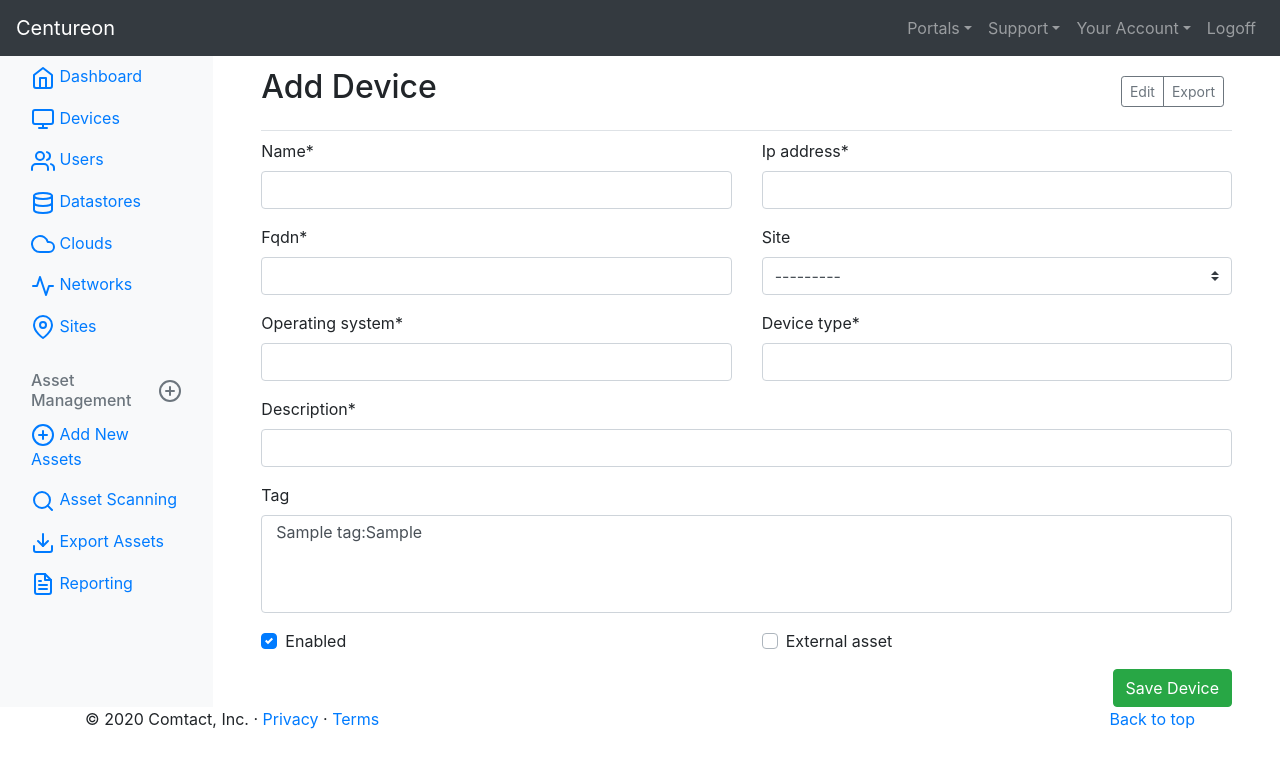
After one commit to JBertnick/Centureon, a Django app: page /home/assets/devices/add/ in a window 1280 px wide. The commit adds this page. Shown: the top 768 px of the page. Run offline with Django 3.2, Linux system fonts and the light colour scheme; a user stored in the database is signed in; tables that the repository leaves empty hold one stand-in row (values such as "Sample post"); some libraries are stand-ins or nearby versions.

Commit message:
Asset Management UD2

```diff
--- a/netscan/forms.py
+++ b/netscan/forms.py
@@ -1,5 +1,7 @@
 from django import forms
-from netscan.models import assets_master,  assets_hosts
+from netscan.models import assets_master,  assets_hosts, assets_users, sites
+from crispy_forms.helper import FormHelper
+from crispy_forms.layout import Submit
 
 class assets_master_form(forms.ModelForm):
     class Meta:
@@ -10,4 +12,26 @@
 class assets_hosts_form(forms.ModelForm):
     class Meta:
         model = assets_hosts
-        fields = ('name', 'ip_address', 'fqdn', 'site', 'external_asset', 'operating_system', 'description', 'device_type', 'ports_open',    )
+        fields = ('name', 'ip_address', 'fqdn', 'site', 'external_asset', 'operating_system', 'description', 'device_type', 'ports_open', 'tag', 'enabled', 'client')
+
+    def __init__(self, *args, **kwargs):
+        client = kwargs.pop('client', None)
+        super().__init__(*args, **kwargs)
+        self.helper = FormHelper()
+        self.helper.form_method = 'post'
+        self.helper.add_input(Submit('submit', 'Save Device'))
+        self.fields['site'].queryset = sites.objects.filter(client=client)
+        self.fields['client'].initial = client
+
+class assets_user_form(forms.ModelForm):
+    class Meta:
+        model = assets_users
+        fields = ('first_name', 'last_name', 'username', 'email', 'site', 'role', 'manager', 'client', 'tag', 'enabled')
+
+    def __init__(self, *args, **kwargs):
+        client = kwargs.pop('client', None)
+        super().__init__(*args, **kwargs)
+        self.helper = FormHelper()
+        self.helper.form_method = 'post'
+        self.helper.add_input(Submit('submit', 'Save User'))
+        self.fields['site'].queryset = sites.objects.filter(client=client)
--- a/netscan/models.py
+++ b/netscan/models.py
@@ -148,7 +148,7 @@
     operating_system = models.CharField(max_length=50)
     description = models.CharField(max_length=250)
     device_type = models.CharField(max_length=250)
-    ports_open = models.CharField(max_length=250)
+    ports_open = models.CharField(max_length=250, blank=True)
 
     client = models.ForeignKey('users.Client', on_delete=models.SET_NULL, blank=True, null=True)
 
--- a/netscan/templates/assets.html
+++ b/netscan/templates/assets.html
@@ -90,7 +90,7 @@
                 lineTension: 0,
                 backgroundColor: 'transparent',
                 borderColor: '#007bff',
-                borderWidth: 4,
+                borderWidth: 3,
                 pointBackgroundColor: '#007bff'
             }]
         },
@@ -98,7 +98,7 @@
             scales: {
                 yAxes: [{
                     ticks: {
-                        beginAtZero: false
+                        beginAtZero: true
                     }
                 }]
             },
--- a/netscan/templates/device-display.html
+++ b/netscan/templates/device-display.html
@@ -15,6 +15,7 @@
       <h1 class="h2">Device Asset</h1>
         <div class="btn-toolbar mb-2 mb-md-0">
           <div class="btn-group mr-2">
+            <button type="button" onclick="location.href='./delete'" class="btn btn-sm btn-outline-secondary">Delete</button>
             <button type="button" class="btn btn-sm btn-outline-secondary">Edit</button>
             <button type="button" class="btn btn-sm btn-outline-secondary">Export</button>
           </div>
--- /dev/null
+++ b/netscan/templates/device-form.html
@@ -0,0 +1,75 @@
+{% extends 'base.html' %}
+
+{% block title %}Centureon - Add Device{% endblock %}
+
+{% block content %}
+
+{% load staticfiles%}
+{% load crispy_forms_tags %}
+
+{% include 'menu.html' %}
+
+<main role="main" class="col-lg px-5">
+  <div class="flex-row justify-content-between flex-wrap flex-md-nowrap align-items-center pt-2 pb-2 mb-2 border-bottom">
+
+    <div class="d-flex justify-content-between flex-wrap flex-md-nowrap align-items-center pt-1 pb-1 mb-1">
+      <h1 class="h2">Add Device</h1>
+        <div class="btn-toolbar mb-2 mb-md-0">
+          <div class="btn-group mr-2">
+            <button type="button" class="btn btn-sm btn-outline-secondary">Edit</button>
+            <button type="button" class="btn btn-sm btn-outline-secondary">Export</button>
+          </div>
+        </div>
+      </div>
+    </div>
+
+    <div>
+    <form method="post" novalidate>
+    {% csrf_token %}
+    <div class="row">
+      <div class="col-6">
+        {{ form.name|as_crispy_field }}
+      </div>
+      <div class="col-6">
+        {{ form.ip_address|as_crispy_field }}
+      </div>
+    </div>
+    <div class="row">
+      <div class="col-6">
+        {{ form.fqdn|as_crispy_field }}
+      </div>
+      <div class="col-6">
+        {{ form.site|as_crispy_field }}
+      </div>
+    </div>
+    <div class="row">
+      <div class="col-6">
+        {{ form.operating_system|as_crispy_field }}
+      </div>
+      <div class="col-6">
+        {{ form.device_type|as_crispy_field }}
+      </div>
+    </div>
+    {{ form.description|as_crispy_field }}
+    {{ form.tag|as_crispy_field }}
+    <div class="row">
+      <div class="col-6">
+        {{ form.enabled|as_crispy_field }}
+      </div>
+      <div class="col-6">
+        {{ form.external_asset|as_crispy_field }}
+      </div>
+    </div>
+    <button type="submit" class="btn btn-success float-right">Save Device</button>
+    </form>
+    </div>
+
+  </div>
+</main>
+
+{% endblock %}
+
+{% block section%}
+
+
+{% endblock %}
--- a/netscan/templates/menu.html
+++ b/netscan/templates/menu.html
@@ -96,8 +96,8 @@
         Select the type of asset you would like to add to the system. If you are using our Virtual appliance this should only be used for assets which are not scanned.
       </div>
       <div class="modal-footer">
-        <button onclick="location.href='/device'" type="button" class="btn btn-primary">Device</button>
-        <button onclick="location.href='/device'" type="button" class="btn btn-primary">User</button>
+        <button onclick="location.href='/home/assets/devices/add/'" type="button" class="btn btn-primary">Device</button>
+        <button onclick="location.href='/home/assets/users/add/'" type="button" class="btn btn-primary">User</button>
         <button onclick="location.href='/device'" type="button" class="btn btn-primary">Datastore</button>
         <button onclick="location.href='/device'" type="button" class="btn btn-primary">Cloud</button>
         <button onclick="location.href='/device'" type="button" class="btn btn-primary">Network</button>
--- a/netscan/urls.py
+++ b/netscan/urls.py
@@ -1,7 +1,7 @@
 from django.conf.urls import url, include
 from django.urls import path
 from netscan.api import ClientResource
-from netscan.views import assetsview, devicesview, datastoresview, cloudsview, usersview, networksview, sitesview, devicesdetailedview, sitedetailedview
+from netscan.views import assetsview, devicesview, datastoresview, cloudsview, usersview, networksview, sitesview, devicesdetailedview, sitedetailedview, deviceaddview, useraddview, devicedeleteview
 from tastypie.api import Api
 
 
@@ -18,6 +18,9 @@
     path('home/assets/sites', sitesview),
     path('home/assets/devices/<int:id>/', devicesdetailedview),
     path('home/assets/sites/<int:id>/', sitedetailedview),
+    path('home/assets/devices/add/', deviceaddview),
+    path('home/assets/devices/<int:id>/delete', devicedeleteview),
+    path('home/assets/users/add/', useraddview),
     #path('home/company/assets/update-host', update_assets_host, name='updatehosts'),
     #path('home/company/assets/new-host', new_assets_host, name='newhosts')
     ]
--- a/netscan/views.py
+++ b/netscan/views.py
@@ -3,8 +3,12 @@
 from django.db import transaction
 from django.contrib import messages
 from netscan.models import assets_clouds, assets_datastores, assets_hosts, assets_master, assets_networks, assets_owners, assets_users, sites
+from netscan.forms import assets_hosts_form, assets_user_form
 from django.core.exceptions import ObjectDoesNotExist
 from datetime import datetime, timedelta, date
+from django.views.generic import UpdateView, CreateView
+from django.contrib.auth.mixins import LoginRequiredMixin
+
 
 # Create your views here.
 
@@ -45,12 +49,12 @@
     start_date = '2020-01-01'
 
     day7 = assets_master.objects.filter(client=client, created_at__range=[start_date, today]).count()
-    day6 = assets_master.objects.filter(client=client, created_at__range=[start_date, today + timedelta(days=1)]).count()
-    day5 = assets_master.objects.filter(client=client, created_at__range=[start_date, today + timedelta(days=2)]).count()
-    day4 = assets_master.objects.filter(client=client, created_at__range=[start_date, today + timedelta(days=3)]).count()
-    day3 = assets_master.objects.filter(client=client, created_at__range=[start_date, today + timedelta(days=4)]).count()
-    day2 = assets_master.objects.filter(client=client, created_at__range=[start_date, today + timedelta(days=5)]).count()
-    day1 = assets_master.objects.filter(client=client, created_at__range=[start_date, today + timedelta(days=6)]).count()
+    day6 = assets_master.objects.filter(client=client, created_at__range=[start_date, today + timedelta(days=-1)]).count()
+    day5 = assets_master.objects.filter(client=client, created_at__range=[start_date, today + timedelta(days=-2)]).count()
+    day4 = assets_master.objects.filter(client=client, created_at__range=[start_date, today + timedelta(days=-3)]).count()
+    day3 = assets_master.objects.filter(client=client, created_at__range=[start_date, today + timedelta(days=-4)]).count()
+    day2 = assets_master.objects.filter(client=client, created_at__range=[start_date, today + timedelta(days=-5)]).count()
+    day1 = assets_master.objects.filter(client=client, created_at__range=[start_date, today + timedelta(days=-6)]).count()
 
     days = {
         'day1': day1,
@@ -95,7 +99,7 @@
     else:
         client = ''
         pass
-    args = {'client': client, 'datastores': datastores}
+    args = {'datastores': datastores}
     return render(request, 'datastores.html', args)
 
 
@@ -108,7 +112,7 @@
         client = ''
         users = ''
         pass
-    args = {'client': client, 'users': users}
+    args = {'users': users}
     return render(request, 'users.html', args)
 
 @login_required(login_url='/login/')
@@ -132,3 +136,40 @@
     # Need to add error page if you try to hack us! - Ensure that Client is verfied as being the owner
     args = {'client': client, 'site': site}
     return render(request, 'site-display.html', args)
+
+
+@login_required(login_url='/login/')
+def deviceaddview(request):
+    form = assets_hosts_form(client=request.user.client)
+    if request.method == "POST":
+        form = assets_hosts_form(request.POST, client=request.user.client)
+        if form.is_valid():
+            obj = form.save(commit=False)
+            obj.client = request.user.client
+            obj.save()
+            return redirect('..')
+    args = {'form': form}
+    return render(request, 'device-form.html', args)
+
+@login_required(login_url='/login/')
+def devicedeleteview(request, id):
+    client = request.user.client
+    try:
+        device  = assets_hosts.objects.get(client=client, id=id)
+        if request.method == "POST":
+            device.delete()
+            return redirect('..')
+
+    except ObjectDoesNotExist:
+        return redirect(assetsview)
+
+    # Need to add error page if you try to hack us! - Ensure that Client is verfied as being the owner
+    args = {'device': device}
+    return render(request, 'device-display.html', args)
+
+@login_required(login_url='/login/')
+def useraddview(request):
+    client = request.user.client
+    form = assets_user_form(client=client)
+    args = {'client': client, 'form': form}
+    return render(request, 'user-form.html', args)
```
Also changed, not shown: cdc/settings.py (+8 -5 lines), netscan/templates/assets-host.html (deleted, +0 -20 lines), netscan/templates/user-form.html (added, +72 -0 lines), netscan/migrations/0001_initial.py, netscan/migrations/0002_auto_20200109_1228.py, netscan/migrations/0003_auto_20200109_1648.py (added), users/migrations/0001_initial.py.
